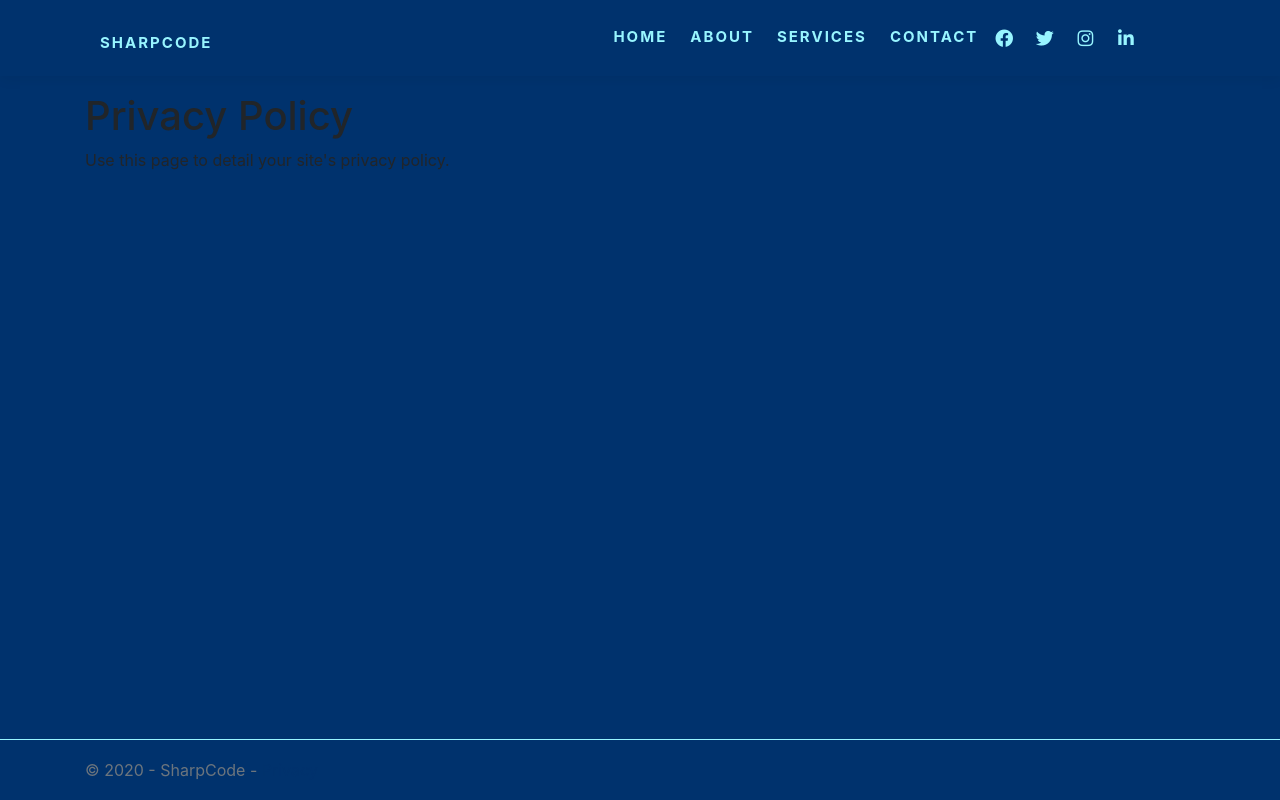
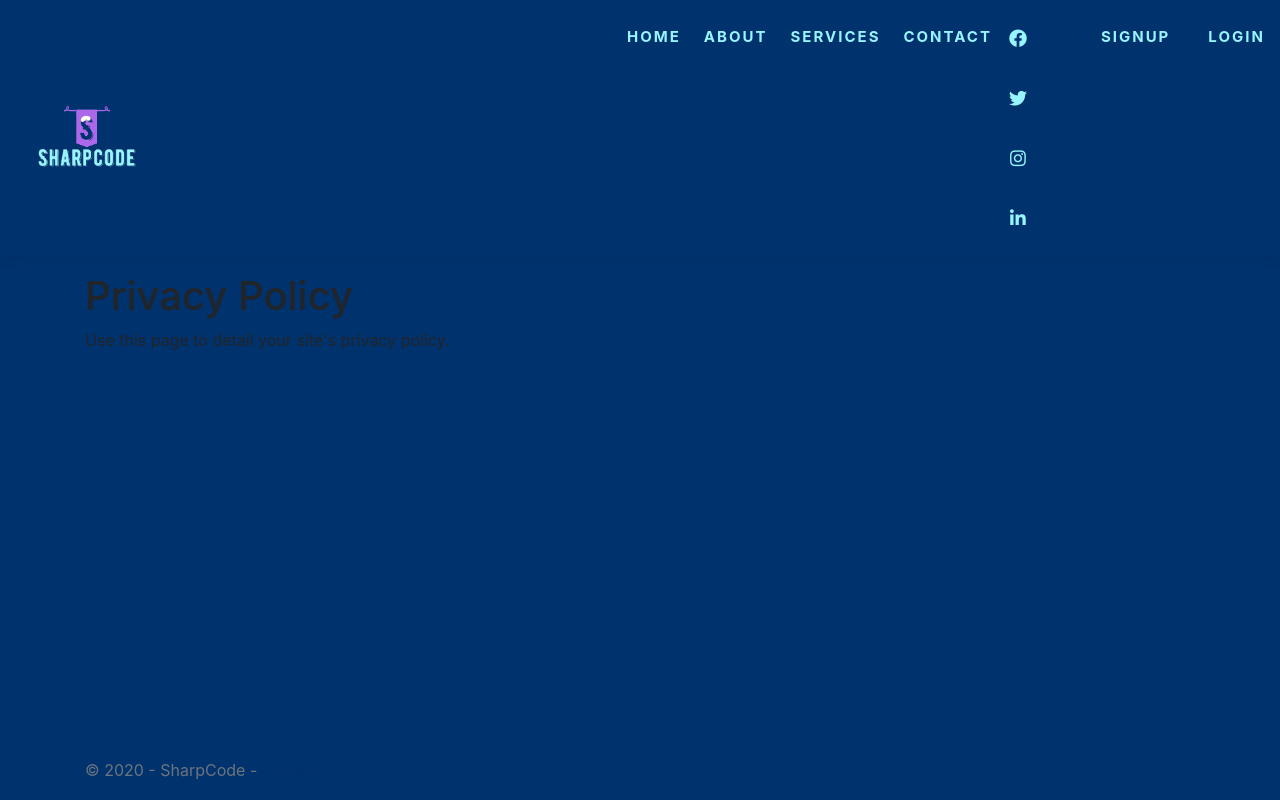
Before and after one commit to sharp-code-dev/SharpCodeWebsite, an ASP.NET Core app: page /Home/Privacy in a window 1280 px wide. Run offline with ASP.NET Core 8, Linux system fonts and the light colour scheme; some libraries are stand-ins or nearby versions.

Commit message:
Added to the showcase body

```diff
--- a/Views/Shared/_Layout.cshtml
+++ b/Views/Shared/_Layout.cshtml
@@ -11,8 +11,8 @@
 <body>
     <header>
         <nav class="navbar navbar-expand-lg bg-color box-shadow mb-3">
-            <div class="container">
-                <a class="navbar-brand" asp-area="" id="text-color4" asp-controller="Home" asp-action="Index">SharpCode</a>
+            @*<div class="container">*@
+                <a class="navbar-brand" asp-area="" id="text-color4" asp-controller="Home" asp-action="Index"><img src ="/lib/img/logo2.png" id="img-logo"/></a>
                 <button class="navbar-toggler" type="button" data-toggle="collapse" data-target="#navbarTogglerDemo02" aria-controls="navbarTogglerDemo02"
                         aria-expanded="false" aria-label="Toggle navigation">
                     <span class="navbar-toggler-icon"></span>
@@ -39,6 +39,7 @@
 
                             <a href="#"><i class="fab fa-linkedin-in nav-link"></i></a>
                         </li>
+                        <partial name="_LoginPartial" />
                     </ul>
 
                 </div>
@@ -50,7 +51,7 @@
         </main>
     </div>
 
-    <footer class="border-top-color footer text-muted">
+    <footer class="footer text-muted">
         <div class="container">
             &copy; 2020 - SharpCode - <a asp-area="" asp-controller="Home" asp-action="Privacy">Privacy</a>
         </div>
--- a/Views/Shared/_LoginPartial.cshtml
+++ b/Views/Shared/_LoginPartial.cshtml
@@ -2,7 +2,7 @@
 @inject SignInManager<IdentityUser> SignInManager
 @inject UserManager<IdentityUser> UserManager
 
-<ul class="navbar-nav">
+<ul class="navbar-nav" id="partial-container">
 @if (SignInManager.IsSignedIn(User))
 {
     <li class="nav-item">
@@ -17,10 +17,10 @@
 else
 {
     <li class="nav-item">
-        <a class="nav-link text-dark" asp-area="Identity" asp-page="/Account/Register">Register</a>
+        <a class="nav-link" id="text-color5" asp-area="Identity" asp-page="/Account/Register">Signup</a>
     </li>
     <li class="nav-item">
-        <a class="nav-link text-dark" asp-area="Identity" asp-page="/Account/Login">Login</a>
+        <a class="nav-link" id="text-color6" asp-area="Identity" asp-page="/Account/Login">Login</a>
     </li>
 }
 </ul>
--- a/wwwroot/css/site.css
+++ b/wwwroot/css/site.css
@@ -26,7 +26,7 @@ a {
   border-color: #1861ac;
 }
 .nav-elements{
-    padding-left: 370px;
+    padding-left: 450px;
 }
 
 .nav-pills .nav-link.active, .nav-pills .show > .nav-link {
@@ -69,7 +69,7 @@ html {
   min-height: 100%;
 }
 /*Aligining Nav Elements*/
-#text-color, #text-color1, #text-color2, #text-color3, #text-color4{
+#text-color, #text-color1, #text-color2, #text-color3, #text-color4, #text-color5, #text-color6{
     color: #98F5FF;
     font-size: 15px;
     padding-left: 15px;
@@ -78,8 +78,21 @@ html {
     font-weight: bolder;
     text-transform: uppercase;
 }
+#text-color6 {
+    padding-left: 30px;
+}
+#text-color6:hover {
+    font-size: 14px;
+}
+#text-color5:hover {
+    font-size: 14px;
+}
+#partial-container {
+    padding-left: 50px;
+
+}
 /*Aligining Nav Elements*/
-#text-color3:hover{
+#text-color3:hover {
     color: #98F5FF;
     font-size: 18px;
     margin-top: 10px;
@@ -216,6 +229,10 @@ html {
         -webkit-text-fill-color: transparent;
         transform: scale(2.2);
     }
+    /*Logo*/
+#img-logo{
+    width: 115px;
+}
 
 
 
```
Also changed, not shown: wwwroot/lib/img/logo.png (added), wwwroot/lib/img/logo1.png (added), wwwroot/lib/img/logo2.png (added).
